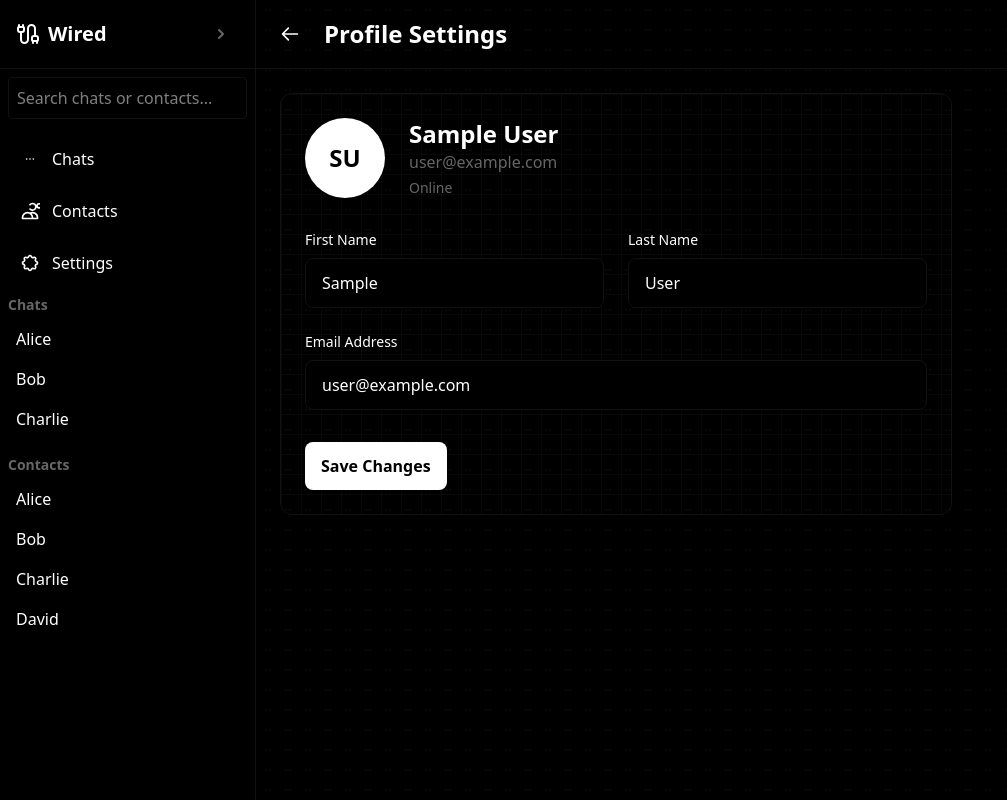
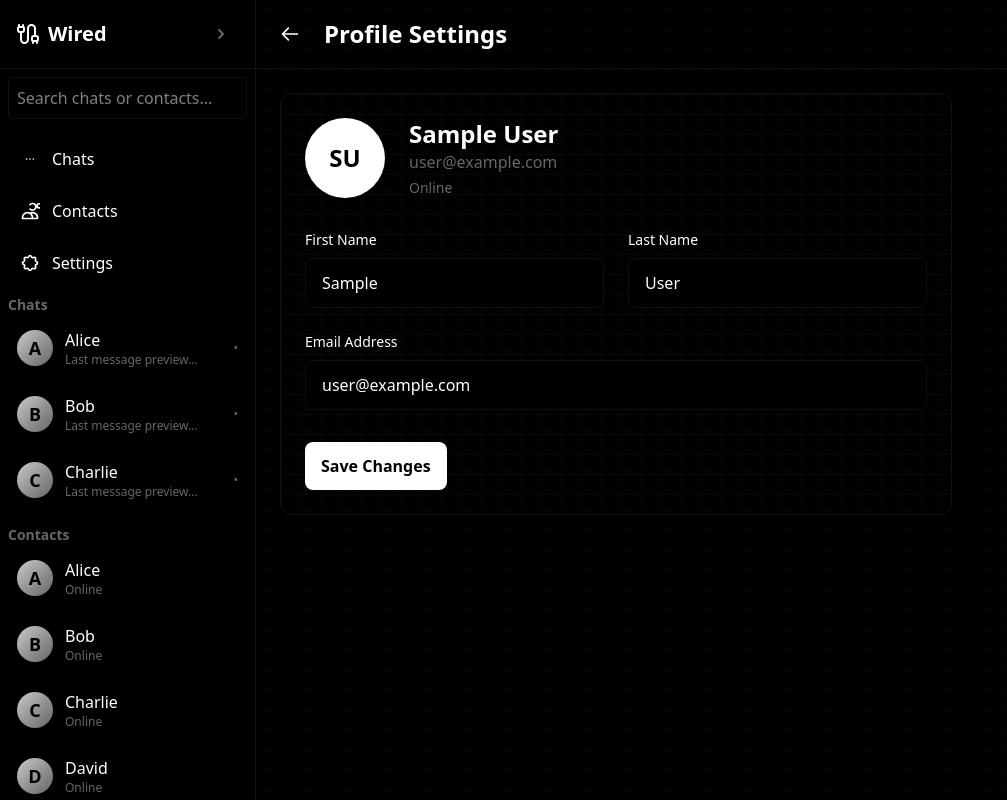
Before and after one commit to rei-naissance/Wired, a Next.js app in the folder wired/: page /settings in a window 1280 px wide. Shown: the whole page, without its empty margins (0-1007 px from the left). Built offline with nearby package versions, Linux system fonts and the light colour scheme; no server answers; sample sign-in values are in the browser's storage.

Commit message:
feat: add Avatar component and enhance chat/contact list styling in Sidebar

```diff
--- a/wired/components/Sidebar.tsx
+++ b/wired/components/Sidebar.tsx
@@ -40,6 +40,13 @@ export default function Sidebar() {
         contact.name.toLowerCase().includes(search.toLowerCase())
       ),
     [search]
+  );
+
+  // Placeholder avatar generator (first letter)
+  const Avatar = ({ name }: { name: string }) => (
+    <div className="flex-shrink-0 w-9 h-9 rounded-full bg-gradient-to-br from-primary/80 to-muted flex items-center justify-center text-lg font-semibold text-background shadow">
+      {name.charAt(0).toUpperCase()}
+    </div>
   );
 
   return (
@@ -184,10 +191,15 @@ export default function Sidebar() {
         {!isCollapsed && (
           <div>
             <h3 className="text-sm font-semibold text-muted mb-1 mt-2">Chats</h3>
-            <ul>
+            <ul className="space-y-2">
               {filteredChats.map((chat) => (
-                <li key={chat.id} className="p-2 hover:bg-[#111111] rounded cursor-pointer">
-                  {chat.name}
+                <li key={chat.id} className="group flex items-center gap-3 p-2 rounded-xl bg-card/60 hover:bg-card-border transition cursor-pointer shadow-sm border border-transparent hover:border-primary">
+                  <Avatar name={chat.name} />
+                  <div className="flex-1 min-w-0">
+                    <div className="font-medium text-foreground truncate">{chat.name}</div>
+                    <div className="text-xs text-muted truncate">Last message preview...</div>
+                  </div>
+                  <span className="ml-auto text-xs text-muted group-hover:text-primary">•</span>
                 </li>
               ))}
               {filteredChats.length === 0 && (
@@ -201,10 +213,14 @@ export default function Sidebar() {
         {!isCollapsed && (
           <div>
             <h3 className="text-sm font-semibold text-muted mb-1 mt-4">Contacts</h3>
-            <ul>
+            <ul className="space-y-2">
               {filteredContacts.map((contact) => (
-                <li key={contact.id} className="p-2 hover:bg-[#111111] rounded cursor-pointer">
-                  {contact.name}
+                <li key={contact.id} className="flex items-center gap-3 p-2 rounded-xl bg-card/60 hover:bg-card-border transition cursor-pointer shadow-sm border border-transparent hover:border-primary">
+                  <Avatar name={contact.name} />
+                  <div className="flex-1 min-w-0">
+                    <div className="font-medium text-foreground truncate">{contact.name}</div>
+                    <div className="text-xs text-muted truncate">Online</div>
+                  </div>
                 </li>
               ))}
               {filteredContacts.length === 0 && (
```
